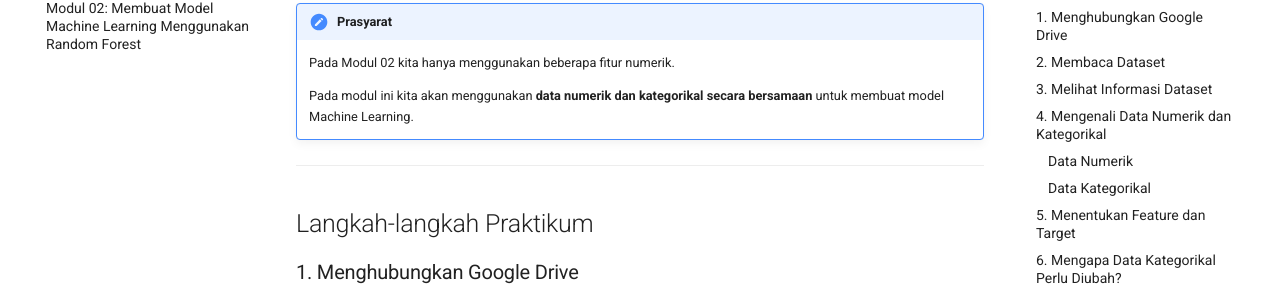
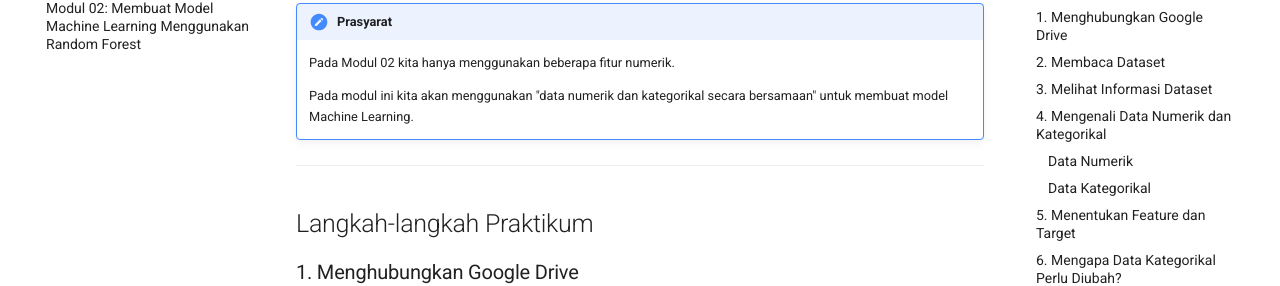
Before and after one commit to hysun7/modul-ai, an MkDocs documentation site: the page built from docs/modul03.md, in a window 1280 px wide and 900 px high, scrolled down 903 px. Shown: the part 172-458 px from the top of the window. Built offline with MkDocs 1.6.1 and Material for MkDocs 9.7.7, drawn with Linux system fonts in a browser that asks for light colours.

```diff
--- a/docs/modul03.md
+++ b/docs/modul03.md
@@ -37,7 +37,7 @@ Dataset dapat diunduh melalui tautan berikut:
 !!! note "Prasyarat"
     Pada Modul 02 kita hanya menggunakan beberapa fitur numerik.
 
-    Pada modul ini kita akan menggunakan **data numerik dan kategorikal secara bersamaan** untuk membuat model Machine Learning.
+    Pada modul ini kita akan menggunakan "data numerik dan kategorikal secara bersamaan" untuk membuat model Machine Learning.
 
 ---
 
```
